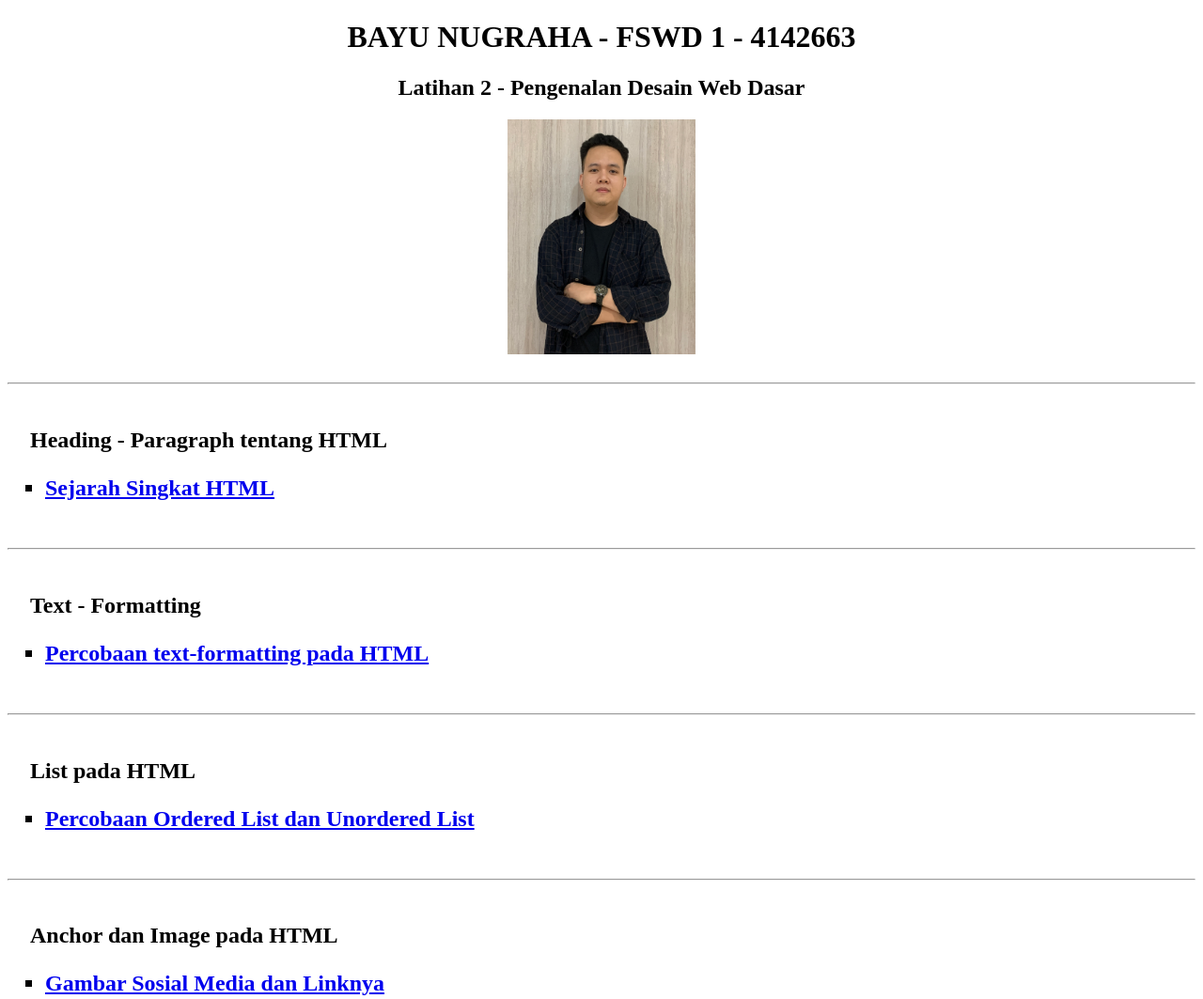
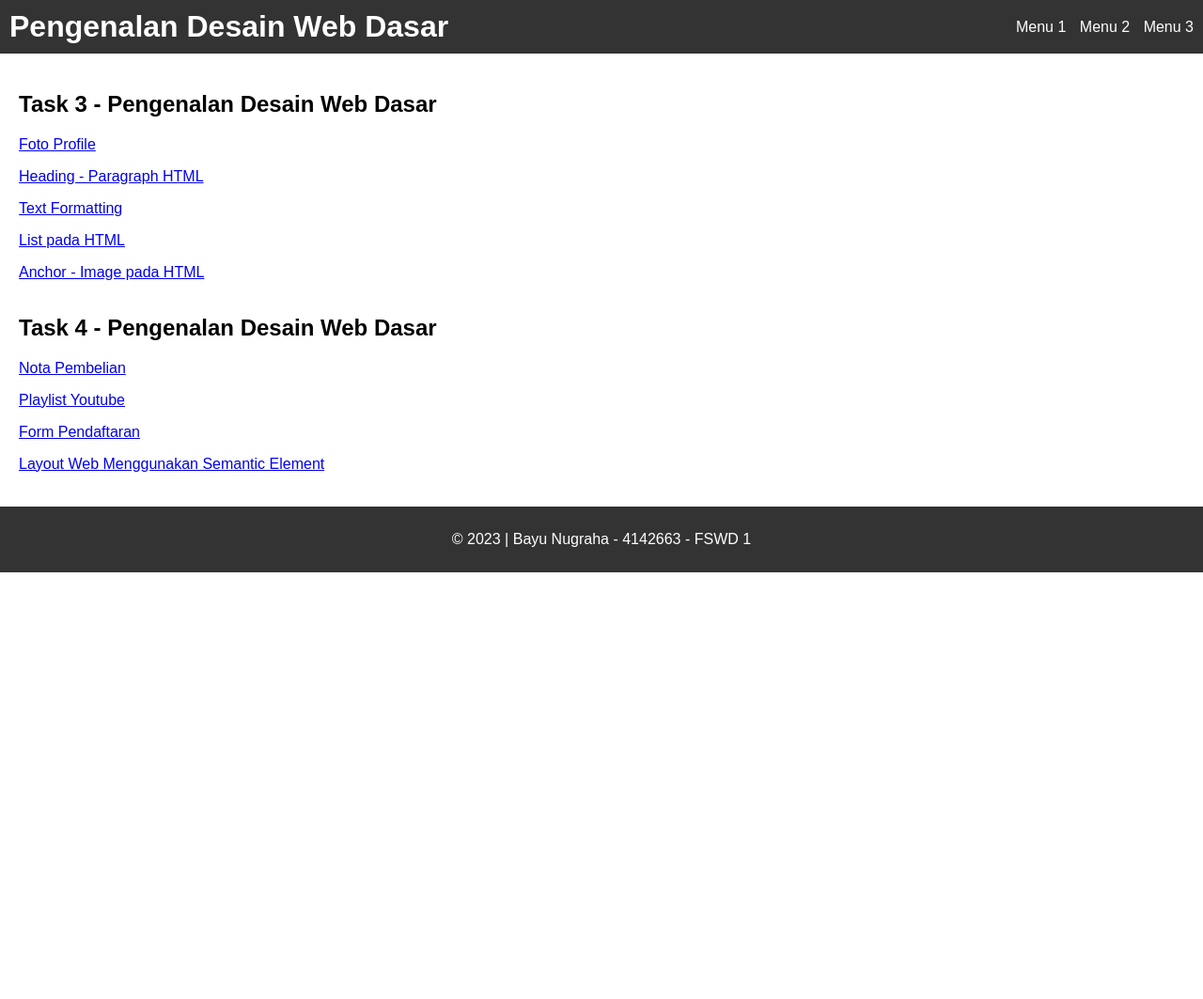
Before and after one commit to bayunimous/fswd3-html-dasar, a plain HTML site: page index.html in a window 1280 px wide. Shown: the top 1063 px of the page at 94% size. After the commit the page ends 800 px from the top, so only its background shows below. Drawn offline with Linux system fonts and the light colour scheme.

Commit message:
[FIX]: Perbaikan pada index.html menambahkan css dan juga memperbarui tampilan

```diff
--- /dev/null
+++ b/assets/css/app-index.css
@@ -0,0 +1,81 @@
+/* Mengatur tampilan dasar */
+body {
+  font-family: sans-serif;
+  margin: 0;
+  padding: 0;
+}
+
+/* Mengatur tampilan header */
+header {
+  background-color: #333;
+  color: #fff;
+  padding: 10px;
+  display: flex;
+  justify-content: space-between;
+  align-items: center;
+}
+
+header h1 {
+  margin: 0;
+}
+
+nav ul {
+  list-style: none;
+  margin: 0;
+  padding: 0;
+}
+
+nav li {
+  display: inline-block;
+  margin-right: 10px;
+}
+
+nav li:last-child {
+  margin-right: 0;
+}
+
+nav a {
+  color: #fff;
+  text-decoration: none;
+}
+
+section ul {
+  margin: 0;
+  padding: 0;
+}
+
+section li {
+  margin-bottom: 10px;
+  list-style: none;
+  text-decoration: none;
+}
+
+/* Mengatur tampilan konten */
+main {
+  padding: 20px;
+  display: flex;
+  flex-wrap: wrap;
+}
+
+section {
+  width: 70%;
+  margin-right: 30px;
+  /* margin-bottom: 10px; */
+}
+
+aside {
+  width: 30%;
+  margin-bottom: 20px;
+}
+
+/* Mengatur tampilan footer */
+footer {
+  background-color: #333;
+  color: #fff;
+  padding: 10px;
+  display: flex;
+  flex-direction: row;
+  justify-content: center;
+  align-items: center;
+  /* text-align: center; */
+}
--- a/index.html
+++ b/index.html
@@ -1,85 +1,72 @@
 <!DOCTYPE html>
 <html lang="en">
-  <head>
-    <meta charset="UTF-8" />
-    <meta http-equiv="X-UA-Compatible" content="IE=edge" />
-    <meta name="viewport" content="width=device-width, initial-scale=1.0" />
-    <title>BAYU NUGRAHA - 4142663</title>
-  </head>
-  <body>
-    <!-- AWALAN HEADER PAGES-->
-    <h1 align="center">BAYU NUGRAHA - FSWD 1 - 4142663</h1>
-    <h2 align="center">Latihan 2 - Pengenalan Desain Web Dasar</h2>
-    <!-- AWALAN HEADER FOTO PROFILE -->
-    <div>
-      <center>
-        <img src="assets/images/pass-photo.jpg" height="250" width="200"
-        alt="foto-profile-bayu"
-      </center>
-    </div>
-    <br />
-    <!-- AKHIRAN HEADER FOTO PROFILE -->
 
-    <hr />
-    <br />
-    <!-- AKHIRAN HEADER PAGES-->
+<head>
+  <meta charset="UTF-8">
+  <meta http-equiv="X-UA-Compatible" content="IE=edge">
+  <meta name="viewport" content="width=device-width, initial-scale=1.0">
+  <title>BAYU NUGRAHA - 4142663 - FSWD 1</title>
+  <link rel="stylesheet" href="assets/css/app-index.css">
+</head>
 
-    <!-- AWANLAN H2 HEADING-PARAGRAPH -->
-    <h2>
-      &nbsp;&nbsp;&nbsp;&nbsp;Heading - Paragraph tentang HTML
-      <ul type="square">
-        <li><a href="pages/heading-paragraph.html">Sejarah Singkat HTML</a></li>
+<body>
+  <header>
+    <h1>Pengenalan Desain Web Dasar</h1>
+    <nav>
+      <ul>
+        <li><a href="#">Menu 1</a></li>
+        <li><a href="#">Menu 2</a></li>
+        <li><a href="#">Menu 3</a></li>
       </ul>
-    </h2>
-    <br />
-    <hr />
-    <br />
-    <!-- AKHIRAN H2 HEADING-PARAGRAPH -->
+    </nav>
+  </header>
 
-    <!-- AWALAN H2 TEXT-FORMATTING -->
-    <h2>
-      &nbsp;&nbsp;&nbsp;&nbsp;Text - Formatting
-      <ul type="square">
-        <li>
-          <a href="pages/text-formatting.html"
-            >Percobaan text-formatting pada HTML</a
-          >
-        </li>
+  <main>
+    <section>
+      <h2>Task 3 - Pengenalan Desain Web Dasar</h2>
+      <ul>
+        <p>
+          <li><a href="assets/images/pass-photo.jpg">Foto Profile</a></li>
+        </p>
+        <p>
+          <li><a href="pages/heading-paragraph.html">Heading - Paragraph HTML</a></li>
+        </p>
+        <p>
+          <li><a href="pages/text-formatting.html">Text Formatting</a></li>
+        </p>
+        <p>
+          <li><a href="pages/list.html">List pada HTML</a></li>
+        </p>
+        <p>
+          <li><a href="pages/anchor-image.html">Anchor - Image pada HTML</a></li>
+        </p>
+
       </ul>
-    </h2>
-    <br />
-    <hr />
-    <br />
-    <!-- AKHIRAN H2 TEXT-FORMATTING -->
+    </section>
 
-    <!-- AWALAN H2 LIST -->
-    <h2>
-      &nbsp;&nbsp;&nbsp;&nbsp;List pada HTML
-      <ul type="square">
-        <li>
-          <a href="pages/list.html"
-            >Percobaan Ordered List dan Unordered List</a
-          >
-        </li>
+    <section>
+      <h2>Task 4 - Pengenalan Desain Web Dasar</h2>
+      <ul>
+        <p>
+          <li><a href="pages/nota.html">Nota Pembelian</a></li>
+        </p>
+        <p>
+          <li><a href="pages/playlist.html">Playlist Youtube</a></li>
+        </p>
+        <p>
+          <li><a href="pages/form-pendaftaran.html">Form Pendaftaran</a></li>
+        </p>
+        <p>
+          <li><a href="pages/article-semantic.html">Layout Web Menggunakan Semantic Element</a></li>
+        </p>
       </ul>
-    </h2>
-    <br />
-    <hr />
-    <br />
-    <!-- AKHIRAN H2 LIST -->
+    </section>
 
-    <!-- AWALAN H2 ANCHOR-IMAGE -->
-    <h2>
-      &nbsp;&nbsp;&nbsp;&nbsp;Anchor dan Image pada HTML
-      <ul type="square">
-        <li>
-          <a href="pages/anchor-image.html">Gambar Sosial Media dan Linknya</a>
-        </li>
-      </ul>
-    </h2>
-    <br />
-    <hr />
-    <br />
-    <!-- AKHIRAN H2 ANCHOR-IMAGE -->
-  </body>
+  </main>
+
+  <footer>
+    <p>© 2023 | Bayu Nugraha - 4142663 - FSWD 1</p>
+  </footer>
+</body>
+
 </html>
```
